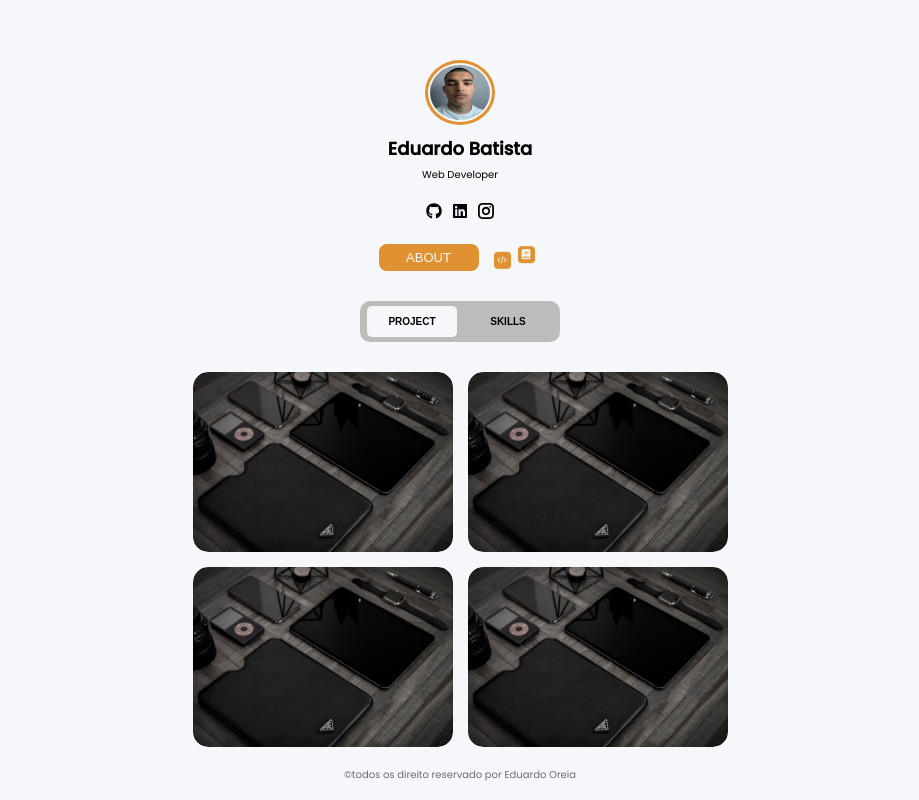
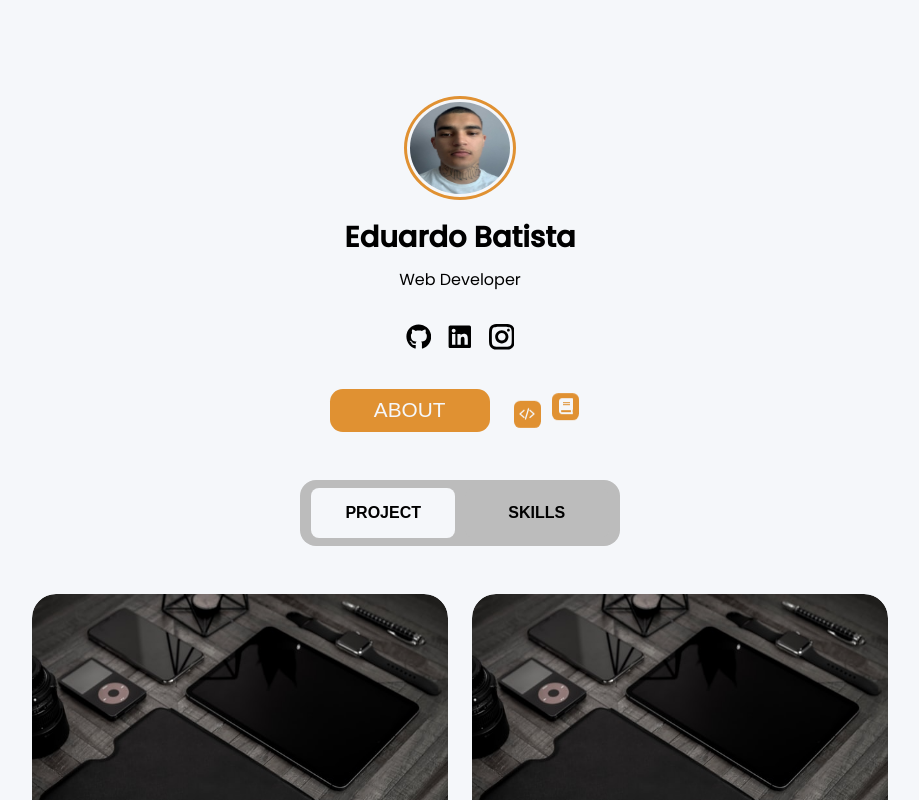
Before and after one commit to Eduardo-Oreia/Portfolio, a React (Vite) app: page / in a window 1280 px wide. Shown: the top 800 px of the page, without its empty margins (180-1099 px from the left). Built offline with nearby package versions, Linux system fonts and the light colour scheme.

Commit message:
updated font-size

```diff
--- a/src/assets/sass/index.scss
+++ b/src/assets/sass/index.scss
@@ -8,7 +8,7 @@
 };
 
 html{
-    font-size: 62.5%;
+    font-size: 62,5%;
 };
 
 body{
```
